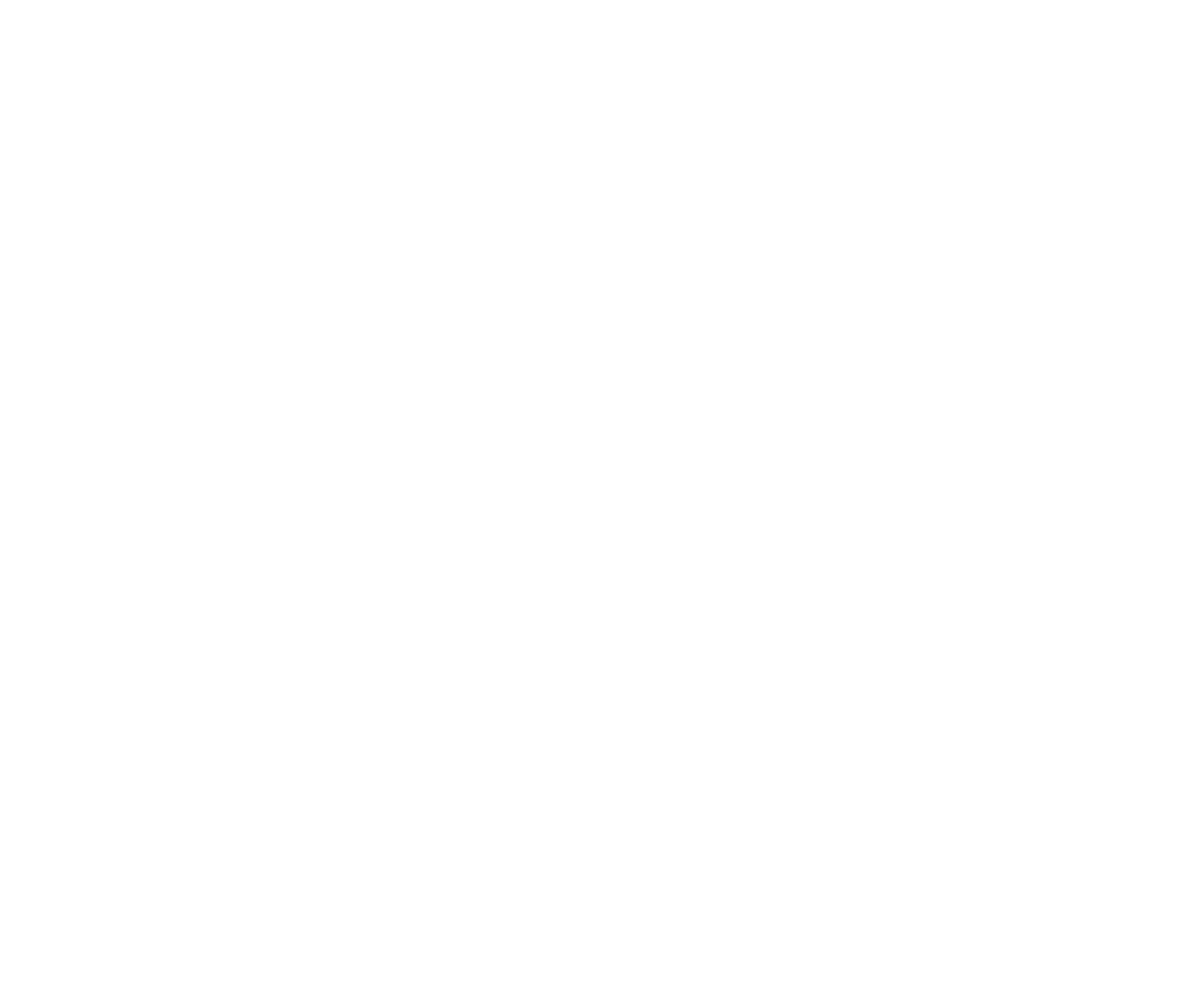
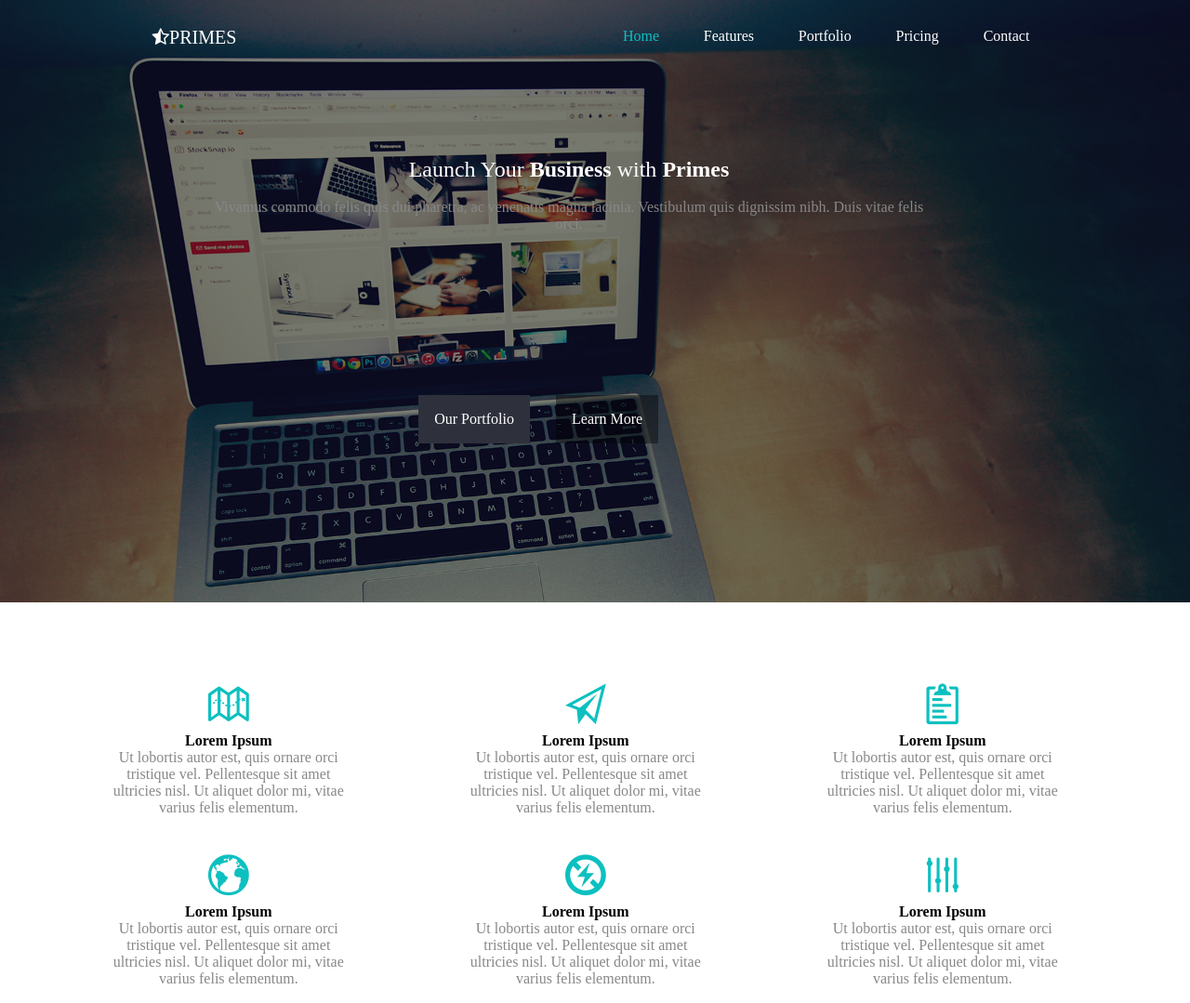
Before and after one commit to carol198/EjercicioGrupal, a plain HTML site: page index.html in a window 1280 px wide. Shown: the whole page at 93% size. Before the commit the page ends 800 px from the top, so only its background shows below. Drawn offline with Linux system fonts and the light colour scheme; files whose address does not match are found by name.

Commit message:
parte roxy

```diff
--- a/css/main.css
+++ b/css/main.css
@@ -0,0 +1,119 @@
+header {
+	background-image: url(../img/background/hero.jpg);
+	background-size: 100%;
+}
+
+header section {
+	background: rgba(0, 0, 0, 0.5);
+}
+
+.bfoto i {
+	margin: 5% 25% ;
+	font-size: 20px;
+}
+
+a {
+	text-decoration: none;
+	color: white;
+}
+
+ul {
+	list-style-type: none;
+}
+
+.navega li {
+	position: relative;
+	float: left;
+	text-align: center;
+	margin: 5% 3% 10% 5%;
+}
+
+.centro {
+	margin: 5%;
+}
+
+.boton1 {
+	background-color: #2E313C;
+	position: relative;
+	float: right;
+	padding: 3% 3% 3% 3%;
+	margin-bottom: 30%;
+	margin-top: 20%;
+}
+
+.boton2 {
+	background: rgba(2, 1, 0, 0.4);
+	position: relative;
+	float: left;
+	padding: 3% 3% 3% 3%;
+	border: 1px transparent;
+	margin-top: 20%;
+}
+
+.cuatro {
+	padding: 5%;
+}
+
+.ico {
+	font-size: 50px;
+}
+/*termina primera partes(ROSA)*/
+
+/*Segundo backgraund (ROSA)*/
+.city1 {
+	background-image: url(../img/background/city.jpg);
+	background-size: 100%;
+}
+
+.city1 .city{
+	background: rgba(0, 0, 0, 0.5);
+}
+
+.boton3 {
+	background: rgba(2, 1, 0, 0.4);
+	position: relative;
+	float: left;
+	padding: 2% 3% 2% 3%;
+	border: 1px transparent;
+	margin-top: 4%;
+	margin-bottom: 10%;
+	margin-left: 45%
+}
+/*Choose the package(ROSA)*/
+.blanco {
+	background-color: white;
+	width: 100%;
+}
+
+.n {
+	background-color: #2E313C;
+	width: 100%;
+}
+.blanco li {
+	padding: 5%;
+	border-bottom: 1px solid #888;
+}
+
+.boton {
+	background-color: #2E313C;
+	width: 50%;
+	margin-left: 20%;
+	margin-top: 5%;
+	border-bottom: 1px solid #888;
+}
+span {
+	font-size: 20px;
+}
+
+.a {
+	background-color: #0dc0c0;
+	width: 100%;
+}
+
+/*footer(ROSA)*/
+
+.negro {
+	background-color: #2E313C;
+	width: 100%;
+	height: 50%;
+}
--- a/index.html
+++ b/index.html
@@ -4,15 +4,118 @@
   <meta charset="UTF-8">
   <meta http-equiv="X-UA-Compatible" content="IE=edge">
   <title>Primes</title>
-
+<link rel="stylesheet" type="text/css" href="css/common.css">
+<link rel="stylesheet" type="text/css" href="css/elegant-fonts.css">
+<link rel="stylesheet" type="text/css" href="css/font-awesome.min.css">
+<link rel="stylesheet" type="text/css" href="css/grid-system.css">
+<link rel="stylesheet" type="text/css" href="css/ionicons.min.css">
+<link rel="stylesheet" type="text/css" href="css/main.css">
+<link rel="stylesheet" type="text/css" href="css/utilities.css">
   <link rel="stylesheet" href="http://fonts.googleapis.com/css?family=Open+Sans:300,400,600,700,800">
   <link rel="stylesheet" href="http://fonts.googleapis.com/css?family=Dosis:300,400,500,600,700">
 
 </head>
 <body>
-	<div>
-
-	</div>
+	<header>
+		<section>
+		<div class="contaier">
+			<div class="row">
+				<dic class="col-12">
+					<div class="bfoto">
+						<div class="barra bg-gray">
+							<div class="col-6 text-white">
+							<i class="fa fa-star-half-o">PRIMES</i>
+							</div>
+							<div class="col-6 text-white">
+								<div class="navega">
+									<ul>
+										<li><a class="active" href="">Home</a></li>
+										<li><a href="">Features</a></li>
+										<li><a href="">Portfolio</a></li>
+										<li><a href="">Pricing</a></li>
+										<li><a href="">Contact</a></li>
+									</ul>
+								</div>
+							</div>
+						</div>
+						<div class="row">
+							<div class="col-12">
+								<div class="centro text-center text-white">
+									<h1 class="f-400">Launch Your <strong>Business</strong> with <strong>Primes</strong></h1>
+									<br>
+									<p class="text-gray">Vivamus commodo felis quis dui pharetra, ac venenatis magna lacinia. Vestibulum quis dignissim nibh. Duis vitae felis <br>orci.</p>
+								</div>
+								<div class="row">
+									<div class="col-12">
+										<div class="row">
+											<div class="col-6">
+												<div class="boton1"><a href="">Our Portfolio</a></div>
+											</div>
+											<div class="col-6">
+												<div class="boton2"><a href="">Learn More</a></div>
+												<br>
+												<br>
+											</div>
+										</div>
+									</div>
+								</div>
+							</div>
+						</div>
+					</div>
+				</div>
+			</div>
+		</div>
+		</section>
+	</header>
+	<section>
+		<div class="row">
+			<div class="cuatro">
+				<div class="col-4">
+					<div class="row">
+						<div class="col-12 centro text-center">
+							<i class="ion-map ico active"></i>
+							<h4>Lorem Ipsum</h4>
+							<p class="text-gray">Ut lobortis autor est, quis ornare orci <br>tristique vel. Pellentesque sit amet <br>ultricies nisl. Ut aliquet dolor mi, vitae  <br>varius felis elementum.</p>
+						</div>
+						<div class="col-12 centro text-center">
+							<i class="ion-earth ico active"></i>
+							<h4>Lorem Ipsum</h4>
+							<p class="text-gray">Ut lobortis autor est, quis ornare orci <br>tristique vel. Pellentesque sit amet <br>ultricies nisl. Ut aliquet dolor mi, vitae  <br>varius felis elementum.</p>
+						</div>
+					</div>
+				</div>
+				<div class="col-4">
+					<div class="row">
+						<div class="col-12 centro text-center">
+							<i class="ion-paper-airplane ico active"></i>
+							<h4>Lorem Ipsum</h4>
+							<p class="text-gray">Ut lobortis autor est, quis ornare orci <br>tristique vel. Pellentesque sit amet <br>ultricies nisl. Ut aliquet dolor mi, vitae  <br>varius felis elementum.</p>
+						</div>
+						<div class="col-12 centro text-center">
+							<i class="ion-flash-off ico active"></i>
+							<h4>Lorem Ipsum</h4>
+							<p class="text-gray">Ut lobortis autor est, quis ornare orci <br>tristique vel. Pellentesque sit amet <br>ultricies nisl. Ut aliquet dolor mi, vitae  <br>varius felis elementum.</p>
+						</div>
+					</div>
+				</div>
+				<div class="col-4">
+					<div class="row">
+						<div class="col-12 centro text-center">
+							<i class="ion-clipboard ico active"></i>
+							<h4>Lorem Ipsum</h4>
+							<p class="text-gray">Ut lobortis autor est, quis ornare orci <br>tristique vel. Pellentesque sit amet <br>ultricies nisl. Ut aliquet dolor mi, vitae  <br>varius felis elementum.</p>
+						</div>
+						<div class="col-12 centro text-center">
+							<i class="ion-levels ico active"></i>
+							<h4>Lorem Ipsum</h4>
+							<p class="text-gray">Ut lobortis autor est, quis ornare orci <br>tristique vel. Pellentesque sit amet <br>ultricies nisl. Ut aliquet dolor mi, vitae  <br>varius felis elementum.</p>
+						</div>
+					</div>
+				</div>
+			</div>
+		</div>
+	</section><!--termina primera parte(ROSA)-->
+	<!--parte de Caro-->
 
 </body>
 </html>
```
Also changed, not shown: css/common.css (deleted), 6 other files.
